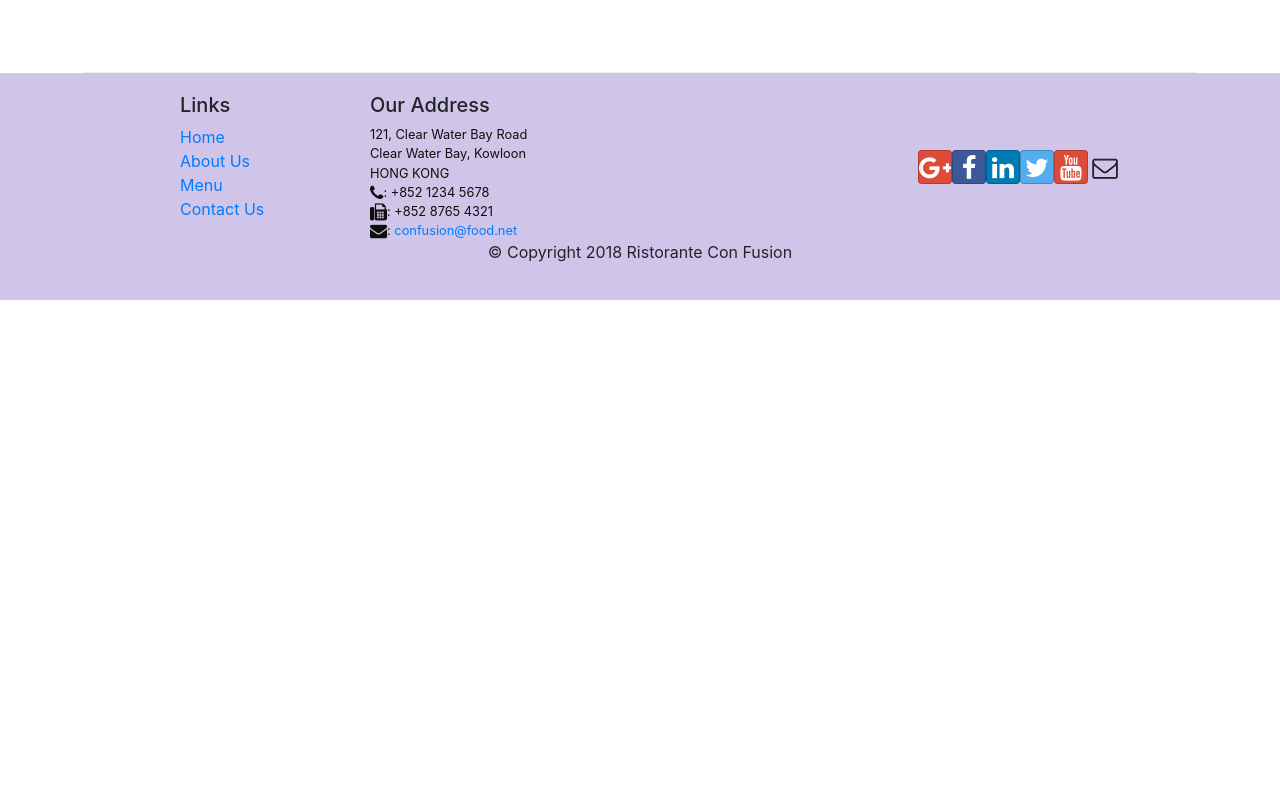
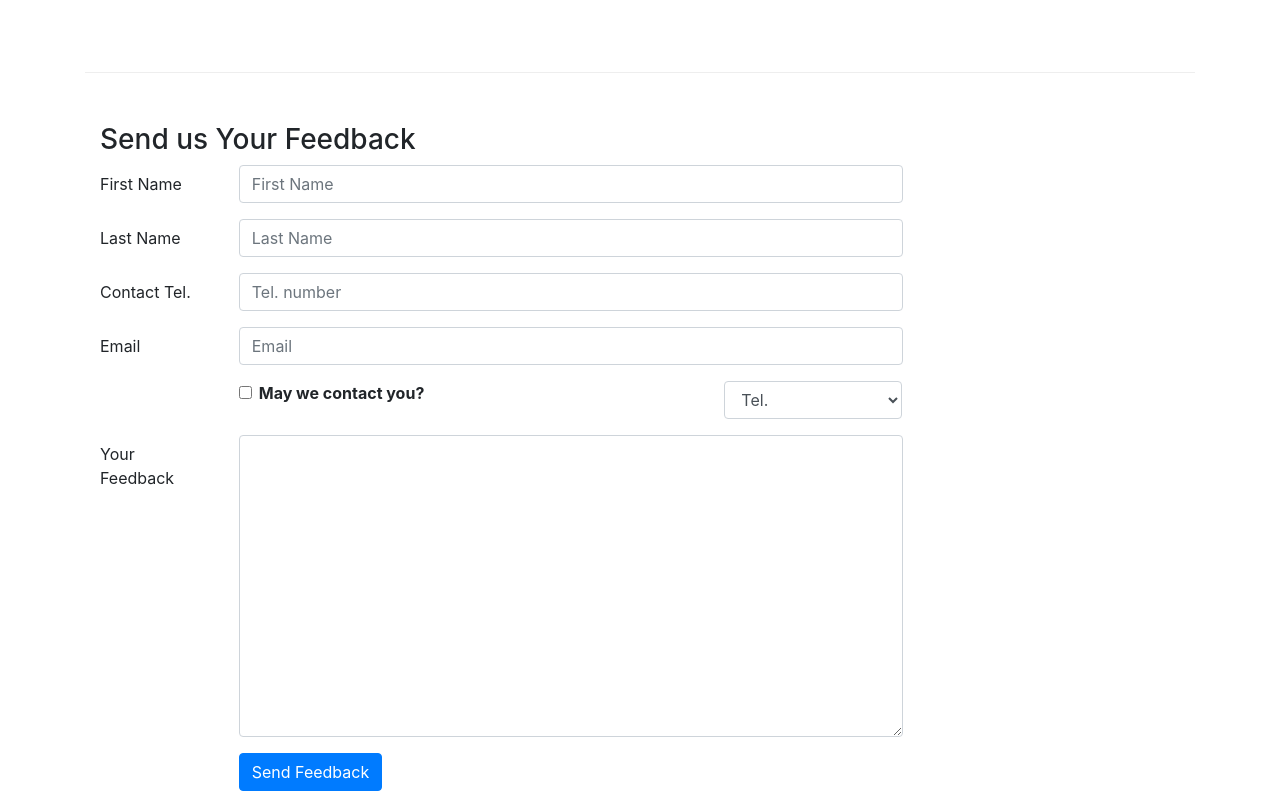
Before and after one commit to kvmanohar/react-course-tutorial, a React (Create React App) app: page /contactus in a window 1280 px wide. Shown: the part 750-1543 px from the top of the page. Before the commit the page ends 1050 px from the top, so only its background shows below. Built offline with nearby package versions, Linux system fonts and the light colour scheme.

Commit message:
Controlled Forms implemented

```diff
--- a/src/components/ContactComponent.jsx
+++ b/src/components/ContactComponent.jsx
@@ -1,8 +1,45 @@
-import React from 'react';
-import { Breadcrumb, BreadcrumbItem } from 'reactstrap'
+import React, { Component } from 'react';
+import { Breadcrumb, BreadcrumbItem, Button, Form, FormGroup, Label, Input, Col } from 'reactstrap'
 import { Link } from 'react-router-dom';
 
-const Contact = (props) => {
+class Contact extends Component {
+
+    constructor(props) {
+        super(props);
+
+        this.state = {
+            firstname: '',
+            lastname: '',
+            telnum: '',
+            email: '',
+            agree: false,
+            contactType: 'Tel.',
+            message: ''
+        }
+
+        this.handleSubmit = this.handleSubmit.bind(this);
+        this.handleInputChange = this.handleInputChange.bind(this);
+
+    }
+
+    handleInputChange(event) {
+        const target = event.target;
+        const value = target.type === 'checkbox' ? target.checked : target.value;
+        const name = target.name
+
+        this.setState({
+            [name]: value
+        })
+    }
+
+    handleSubmit(event) {
+        console.log("Current state is: " + JSON.stringify(this.state));
+        alert("Current state is: " + JSON.stringify(this.state));
+        event.preventDefault();
+
+    }
+
+    render() {
         return (
             <div className="container">
                 <div className="row">
@@ -40,8 +77,92 @@
                         </div>
                     </div>
                 </div>
+                <div className="row row-content">
+                    <div className="col-12">
+                        <h3>Send us Your Feedback</h3>
+                    </div>
+                    <div className="col-12 col-md-9">
+                        <Form onSubmit={this.handleSubmit}>
+                            <FormGroup row>
+                                <Label htmlFor="firstname" md={2}>First Name</Label>
+                                <Col md={10}>
+                                    <Input type="text" id="firstname" name="firstname"
+                                        placeholder="First Name"
+                                        value={this.state.firstname}
+                                        onChange={this.handleInputChange} />
+                                </Col>
+                            </FormGroup>
+                            <FormGroup row>
+                                <Label htmlFor="lastname" md={2}>Last Name</Label>
+                                <Col md={10}>
+                                    <Input type="text" id="lastname" name="lastname"
+                                        placeholder="Last Name"
+                                        value={this.state.lastname}
+                                        onChange={this.handleInputChange} />
+                                </Col>
+                            </FormGroup>
+                            <FormGroup row>
+                                <Label htmlFor="telnum" md={2}>Contact Tel.</Label>
+                                <Col md={10}>
+                                    <Input type="tel" id="telnum" name="telnum"
+                                        placeholder="Tel. number"
+                                        value={this.state.telnum}
+                                        onChange={this.handleInputChange} />
+                                </Col>
+                            </FormGroup>
+                            <FormGroup row>
+                                <Label htmlFor="email" md={2}>Email</Label>
+                                <Col md={10}>
+                                    <Input type="email" id="email" name="email"
+                                        placeholder="Email"
+                                        value={this.state.email}
+                                        onChange={this.handleInputChange} />
+                                </Col>
+                            </FormGroup>
+                            <FormGroup row>
+                                <Col md={{ size: 6, offset: 2 }}>
+                                    <FormGroup check>
+                                        <Label check>
+                                            <Input type="checkbox"
+                                                name="agree"
+                                                checked={this.state.agree}
+                                                onChange={this.handleInputChange} /> {' '}
+                                            <strong>May we contact you?</strong>
+                                        </Label>
+                                    </FormGroup>
+                                </Col>
+                                <Col md={{ size: 3, offset: 1 }}>
+                                    <Input type="select" name="contactType"
+                                        value={this.state.contactType}
+                                        onChange={this.handleInputChange}>
+                                        <option>Tel.</option>
+                                        <option>Email</option>
+                                    </Input>
+                                </Col>
+                            </FormGroup>
+                            <FormGroup row>
+                                <Label htmlFor="message" md={2}>Your Feedback</Label>
+                                <Col md={10}>
+                                    <Input type="textarea" id="message" name="message"
+                                        rows="12"
+                                        value={this.state.message}
+                                        onChange={this.handleInputChange}></Input>
+                                </Col>
+                            </FormGroup>
+                            <FormGroup row>
+                                <Col md={{ size: 10, offset: 2 }}>
+                                    <Button type="submit" color="primary">
+                                        Send Feedback
+                                    </Button>
+                                </Col>
+                            </FormGroup>
+                        </Form>
+                    </div>
+                </div>
             </div>
         );
     }
 
+}
+
 export default Contact;
```
Lines whose indentation alone changed are shown as unchanged.
